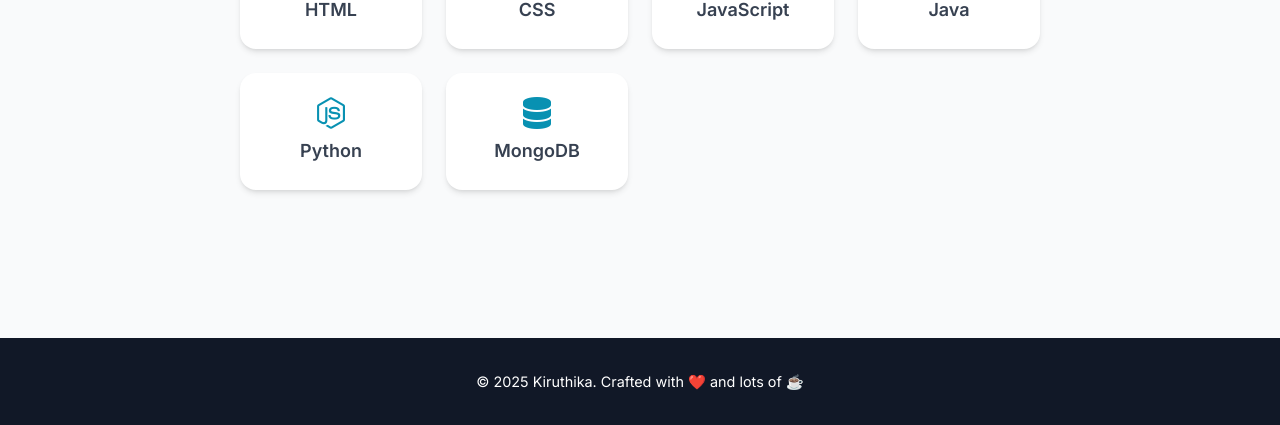
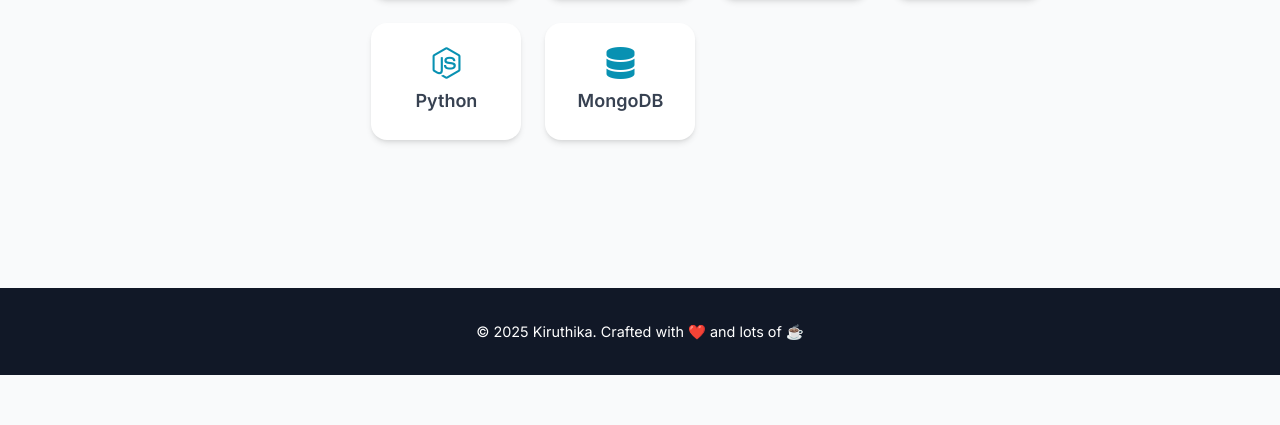
Before and after one commit to Kiruthika-12-C/intern, a plain HTML site: page index.html in a window 1280 px wide. Shown: the part 1034-1459 px from the top of the page. After the commit the page ends 1409 px from the top, so only its background shows below. Drawn offline with nearby package versions, Linux system fonts and the light colour scheme.

Commit message:
Update styles.css

```diff
--- a/styles.css
+++ b/styles.css
@@ -182,10 +182,19 @@ body {
     margin: 0 auto;
 }
 .container {
-  max-width: 1100px;
+/*   max-width: 1100px;
   margin: 0 auto;
-  padding: 0 var(--spacing-md);
+  padding: 0 var(--spacing-md); */
+    display: flex;
+    flex-wrap: wrap; /* Allows items to wrap onto the next line */
+    justify-content: space-between;
 }
+.item{
+
+ flex: 1 1 300px; /* Flex-grow, flex-shrink, and base width */
+    margin: 10px; /* Space between items */
+}
+
 .resume-header {
     text-align: center;
     margin-bottom: 3rem;
```
